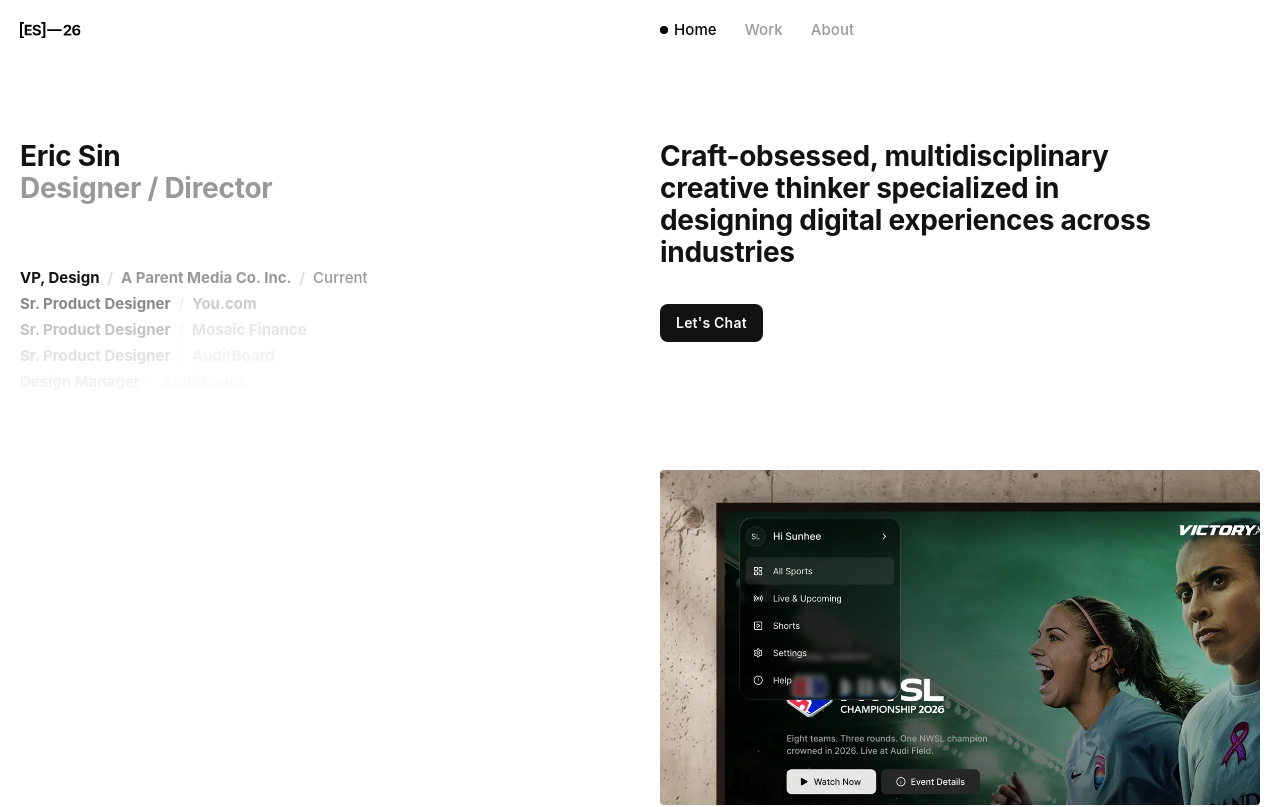
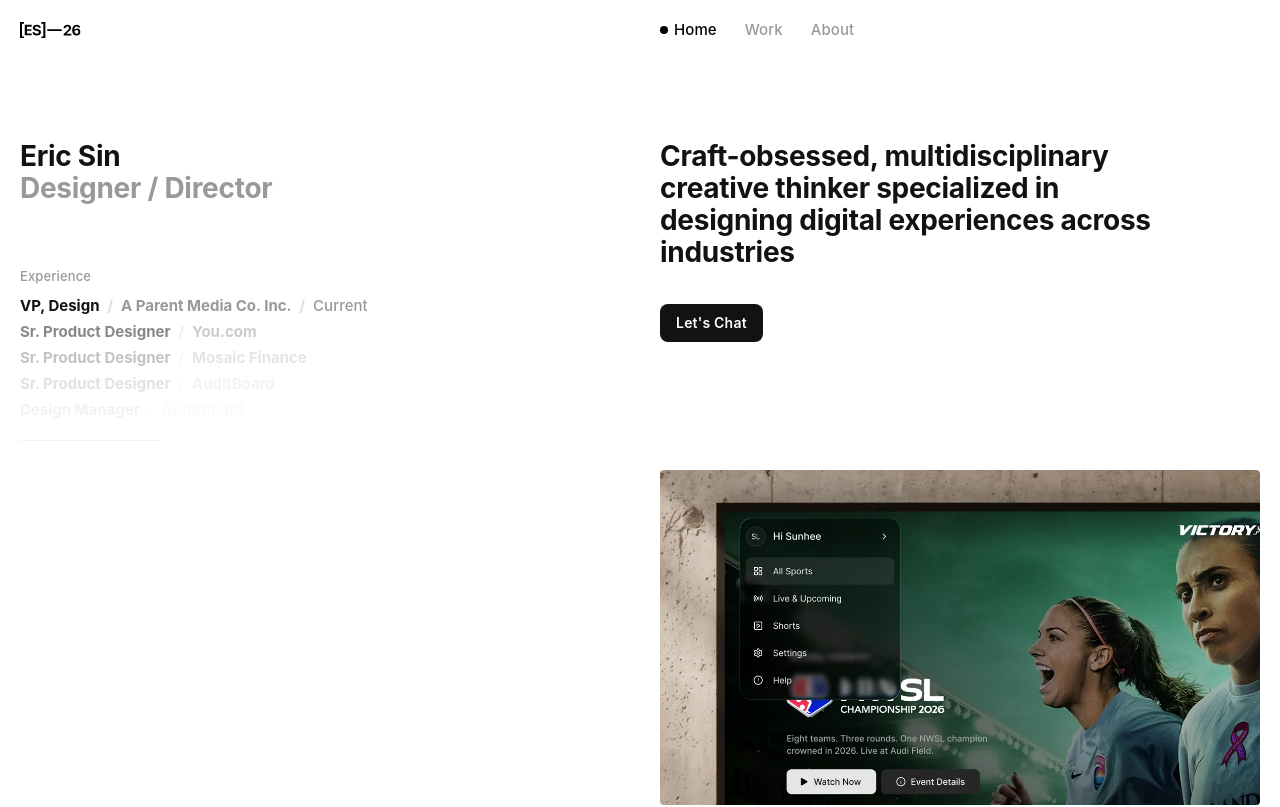
Before and after one commit to imericsin/ericsin, a React (Vite) app: page / in a window 1280 px wide. Shown: the top 807 px of the page. Built offline with nearby package versions, Linux system fonts and the light colour scheme; a web font is replaced by a local one.

Commit message:
feat: exp label + wrap, fg-2 CTA, link-dotted utility class

```diff
--- a/src/pages/Home.tsx
+++ b/src/pages/Home.tsx
@@ -51,6 +51,8 @@ function ExperienceList() {
       onMouseEnter={() => setHovered(true)}
       onMouseLeave={() => setHovered(false)}
     >
+      <div className="exp-wrap">
+        <p className="exp-label">Experience</p>
         <div className={`exp-list${hovered ? ' exp-list--hover' : ''}`}>
           {experiences.map(({ title, company, year }, i) => (
             <div
@@ -70,8 +72,9 @@ function ExperienceList() {
             </div>
           ))}
         </div>
+      </div>
       <div className="exp-cta-wrap">
-        <Link to="/about" className={`exp-cta${hovered ? ' exp-cta--visible' : ''}`}>See Full Experience →</Link>
+        <Link to="/about" className={`exp-cta link-dotted${hovered ? ' exp-cta--visible' : ''}`}>See Full Experience →</Link>
       </div>
     </div>
   )
--- a/src/styles/globals.css
+++ b/src/styles/globals.css
@@ -372,6 +372,8 @@ body {
 
 /* ─── Experience ─────────────────────────────────── */
 .exp-section { display: flex; flex-direction: column; gap: 20px; padding-bottom: 8px; }
+.exp-wrap { display: flex; flex-direction: column; gap: 12px; }
+.exp-label { font-size: var(--type-micro-size); font-weight: var(--type-micro-weight); line-height: var(--type-micro-lh); letter-spacing: 0.01em; color: var(--component-fg-3); white-space: nowrap; }
 .exp-list { display: flex; flex-direction: column; gap: 6px; transition: gap 250ms ease-out; }
 .exp-list--hover { gap: 8px; }
 .exp-row { display: flex; align-items: center; gap: 8px; }
@@ -388,11 +390,19 @@ body {
   font-weight: 500;
   line-height: 1rem;
   letter-spacing: 0.01em;
-  color: var(--component-fg-3);
+  color: var(--component-fg-2);
   white-space: nowrap;
   transition: top 250ms ease-out;
 }
 .exp-cta--visible { top: 0; }
+
+/* Dotted underline signifier for inline links */
+.link-dotted {
+  text-decoration: underline;
+  text-decoration-style: dotted;
+  text-underline-offset: 2px;
+  text-decoration-color: currentColor;
+}
 
 /* ─── Card grid ──────────────────────────────────── */
 .section-cards {
```
Lines whose indentation alone changed are shown as unchanged.
